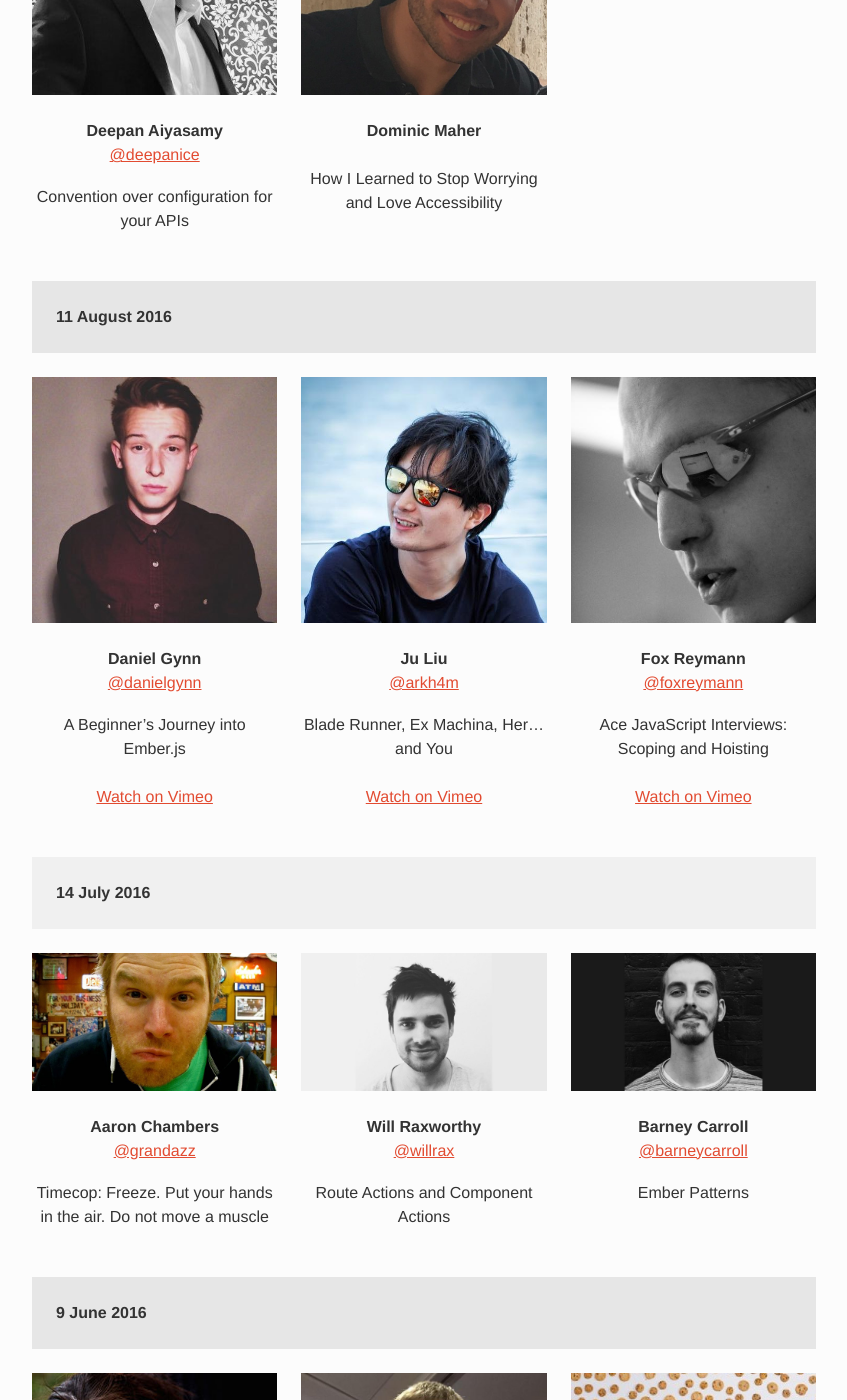
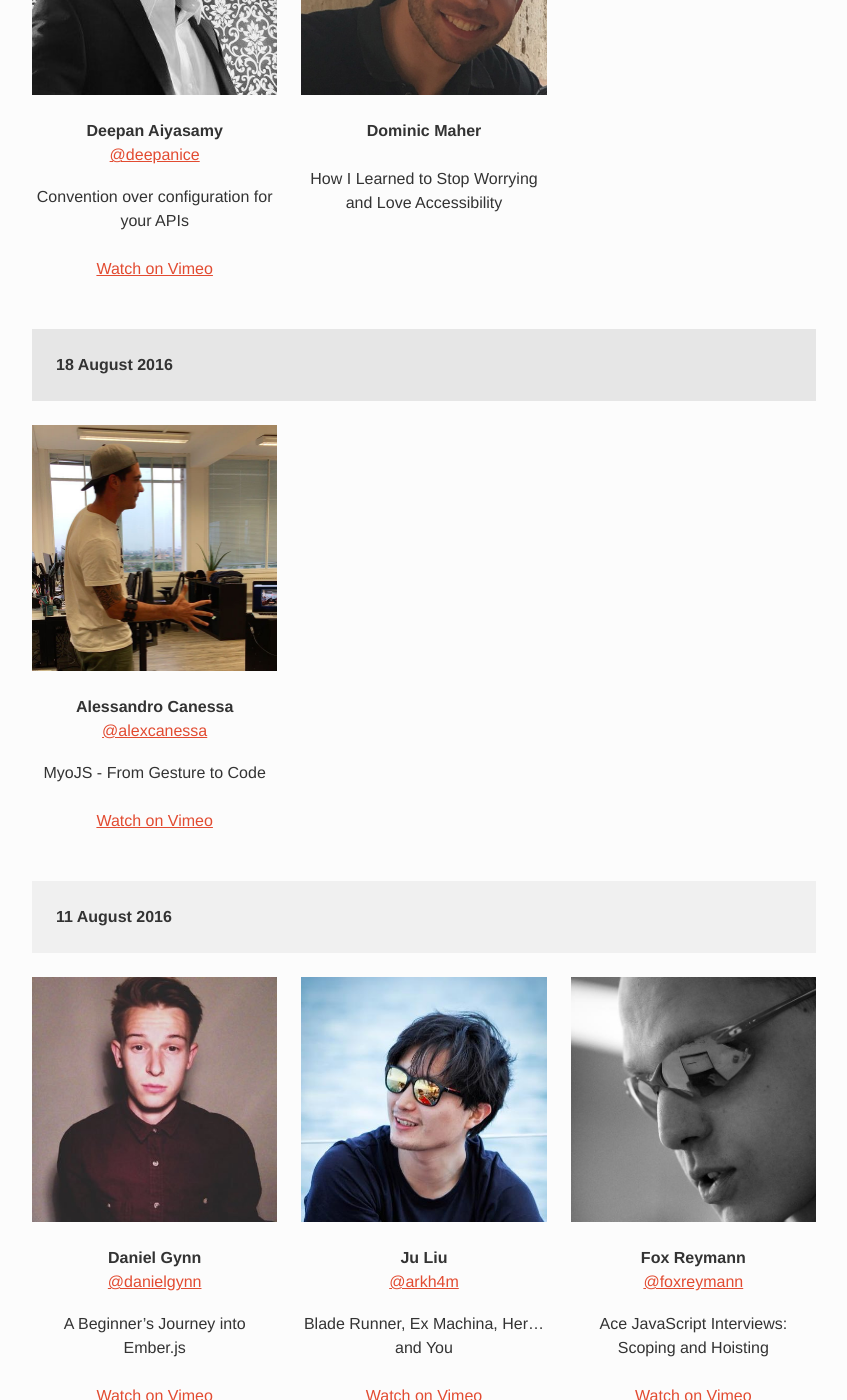
Before and after one commit to emberlondon/emberlondon.github.io, a Jekyll site: the page built from index.html, in a window 1280 px wide and 1400 px high, scrolled down 4037 px. Shown: the whole window, without its empty margins (216-1063 px from the left). Built offline with Jekyll 4.4.1, drawn with Linux system fonts in a browser that asks for light colours; nearby versions of some CDN libraries.

Commit message:
Add Deepan and Alessandro videos

```diff
--- a/_data/previous-events.yml
+++ b/_data/previous-events.yml
@@ -14,10 +14,18 @@
     speaker_twitter: deepanice
     image: /images/speakers/deepanice.jpg
     info: Convention over configuration for your APIs
+    video_url: https://vimeo.com/189743459
   - speaker_name: Dominic Maher
     speaker_twitter:
     image: /images/speakers/dominic-maher.jpg
     info: How I Learned to Stop Worrying and Love Accessibility
+- date: 18 August 2016
+  talks:
+  - speaker_name: Alessandro Canessa
+    speaker_twitter: alexcanessa
+    image: /images/speakers/alexcanessa.jpg
+    info: MyoJS - From Gesture to Code
+    video_url: https://vimeo.com/189743458
 - date: 11 August 2016
   talks:
   - speaker_name: Daniel Gynn
```
Also changed, not shown: images/speakers/alexcanessa.jpg (added).
